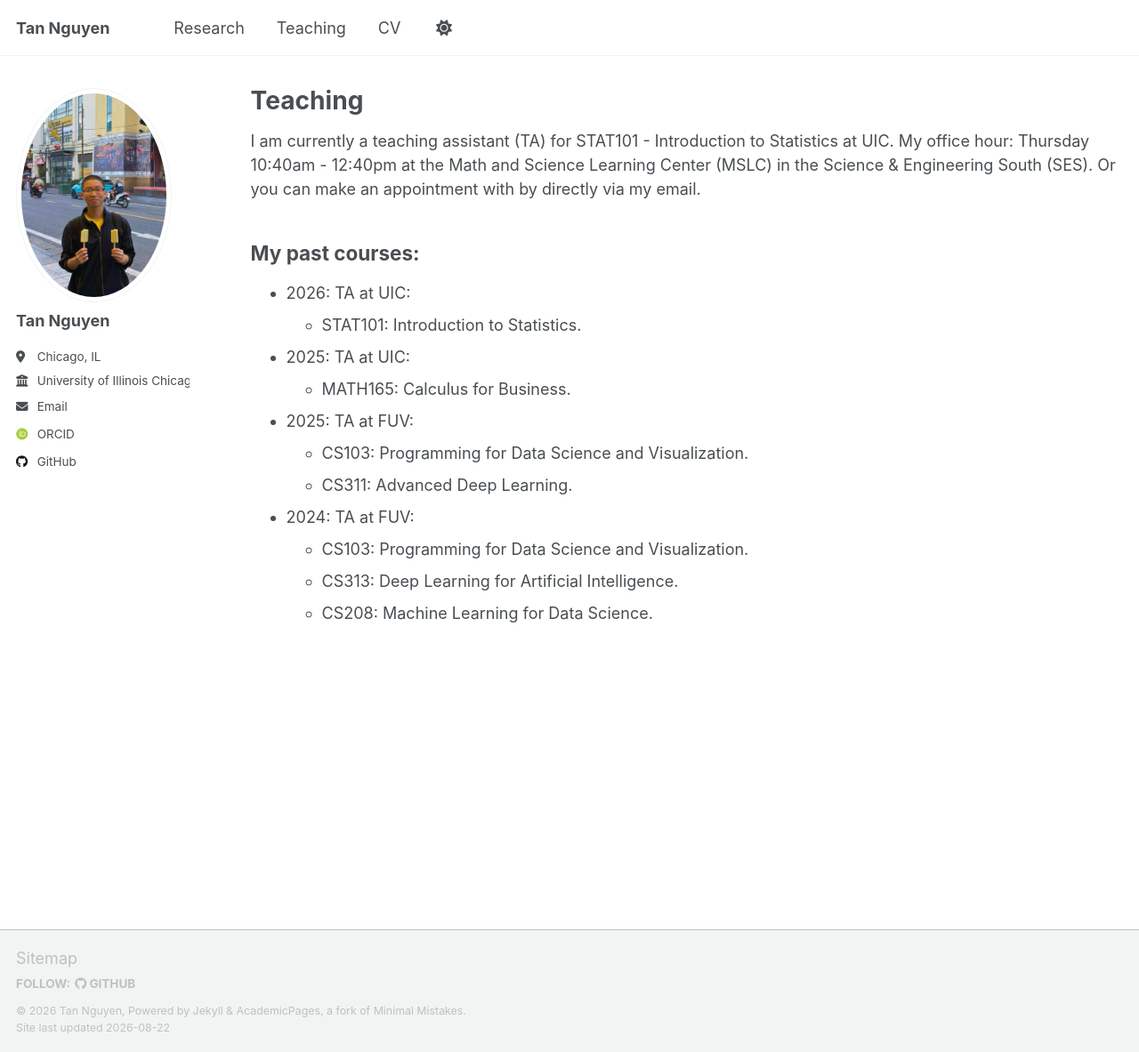
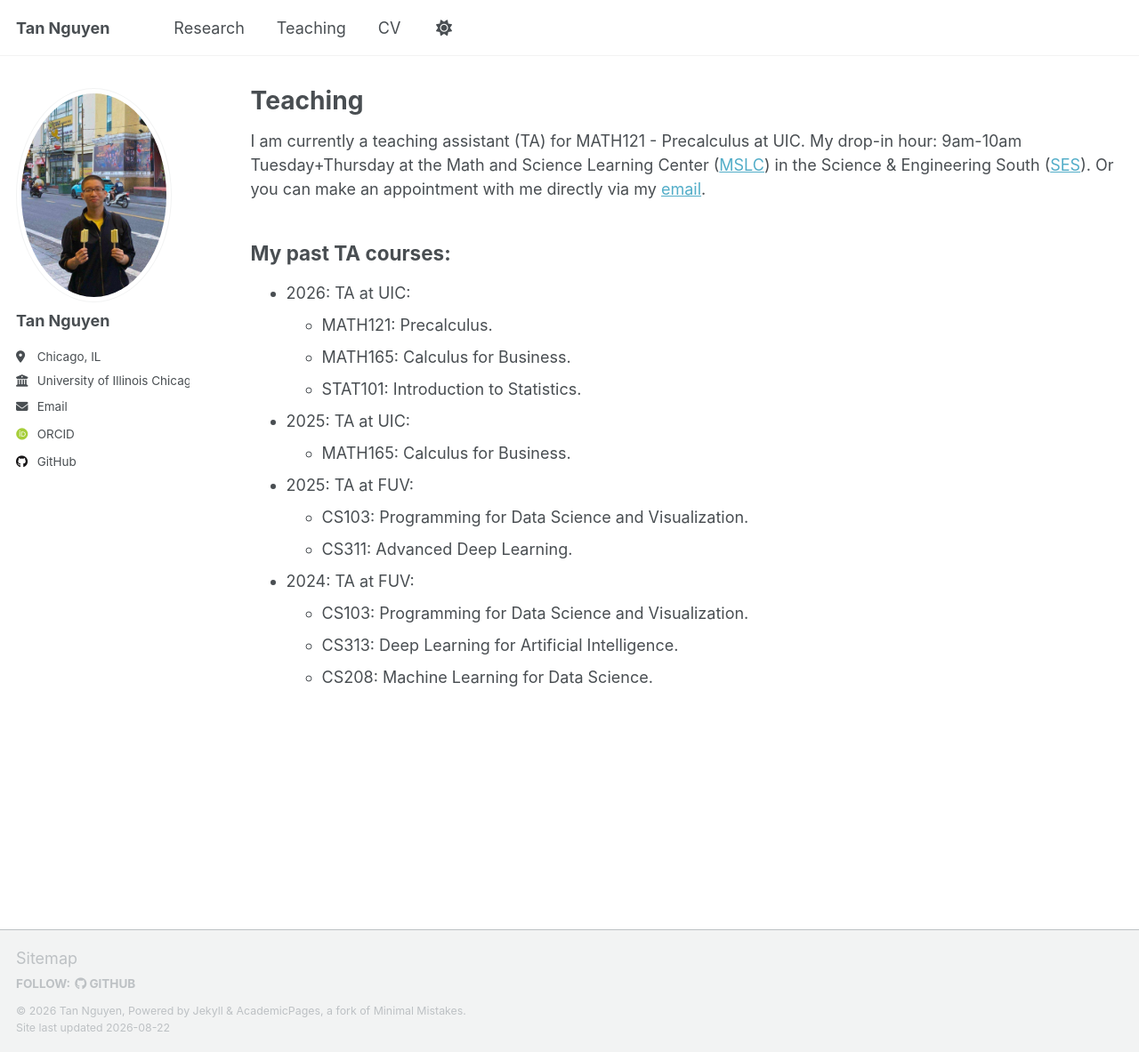
Before and after one commit to nhattan417/nhattan417.github.io, a Jekyll site: the page built from _pages/teaching.md, in a window 1280 px wide and 1183 px high. Shown: the whole window at 89% size. Built offline with Jekyll 4.4.1, drawn with Linux system fonts in a browser that asks for light colours; some web fonts are replaced; a script that is not in the unit is left out.

Commit message:
22Aug26: Update TA and other pages

```diff
--- a/_pages/teaching.md
+++ b/_pages/teaching.md
@@ -5,11 +5,13 @@ permalink: /teaching/
 author_profile: true
 ---
 
-I am currently a teaching assistant (TA) for STAT101 - Introduction to Statistics at UIC. My office hour: Thursday 10:40am - 12:40pm at the Math and Science Learning Center (MSLC) in the Science & Engineering South (SES). Or you can make an appointment with by directly via my email.
+I am currently a teaching assistant (TA) for MATH121 - Precalculus at UIC. My drop-in hour: 9am-10am Tuesday+Thursday at the Math and Science Learning Center ([MSLC](https://mslc.uic.edu)) in the Science & Engineering South ([SES](https://maps.app.goo.gl/sF4YuszLBZjXNb9M8)). Or you can make an appointment with me directly via my [email](mailto:tnguy401@uic.edu).
 
-## My past courses:
+## My past TA courses:
 
 * 2026: TA at UIC:
+    * MATH121: Precalculus.
+    * MATH165: Calculus for Business.
     * STAT101: Introduction to Statistics.
 * 2025: TA at UIC:
     * MATH165: Calculus for Business.
```
Also changed, not shown: _pages/404.md (+1 -1 lines), _pages/about.md (+4 -2 lines), _pages/cv.md (+1 -1 lines), 3 other files.
